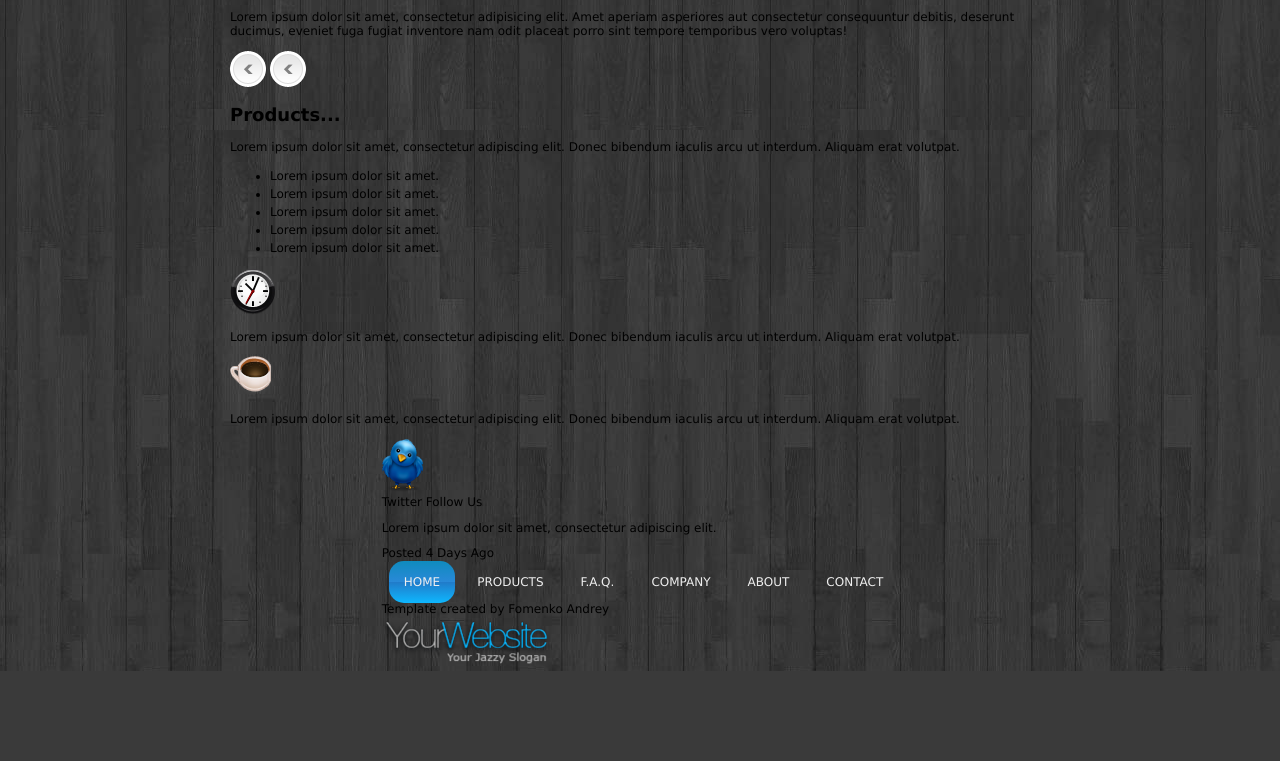
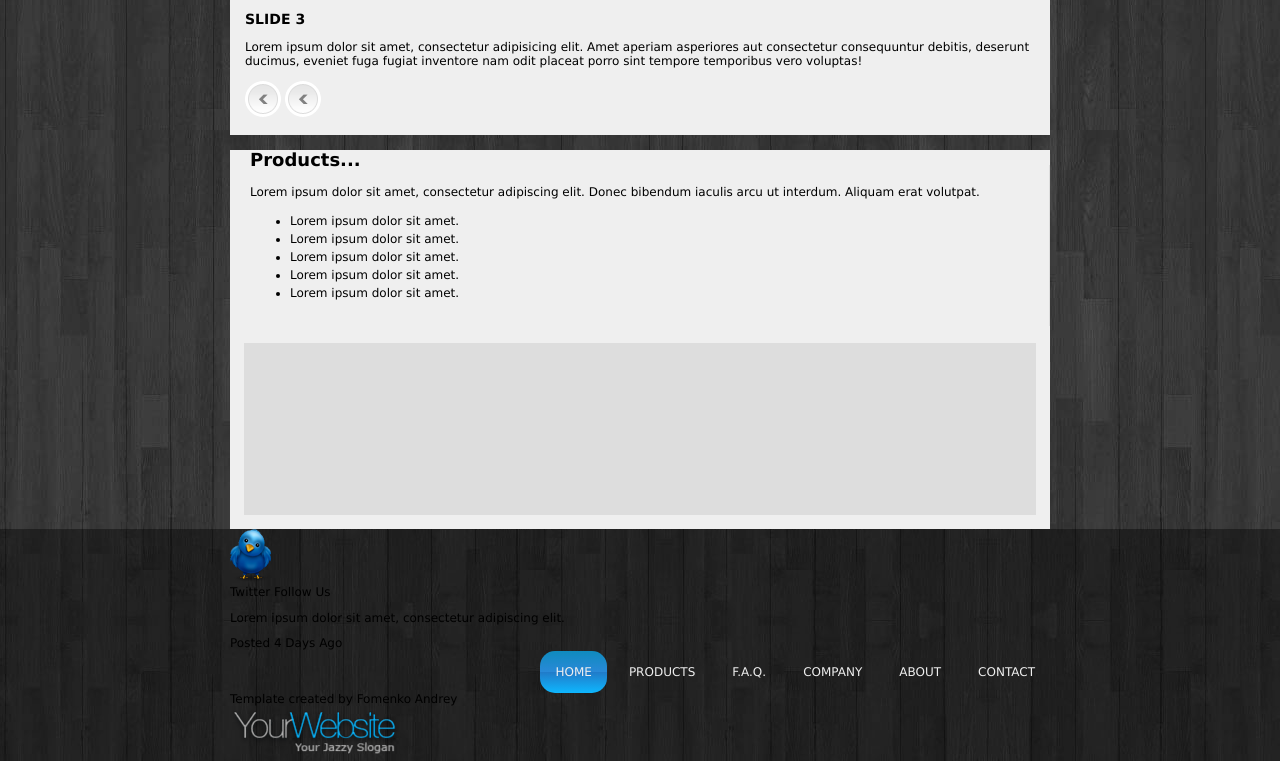
Before and after one commit to alexaandrievskaya/simple-template, a website: page index.html in a window 1280 px wide. Shown: the part 987-1748 px from the top of the page. Before the commit the page ends 1658 px from the top, so only its background shows below. Drawn offline with Linux system fonts and the light colour scheme.

Commit message:
UPD: added header, menu, container and footer section.

```diff
--- a/assets/scss/_bottom-sidebar.scss
+++ b/assets/scss/_bottom-sidebar.scss
@@ -0,0 +1,19 @@
+.bottom-sidebar {
+  position: relative;
+  display: flex;
+  flex: 1 0 100%;
+  padding: 15px;
+  background-color: $light-color;
+  flex-wrap: wrap;
+  order: 4;
+
+  &::before {
+    position: absolute;
+    top: 14px;
+    right: 14px;
+    bottom: 14px;
+    left: 14px;
+    content: "";
+    background-color: #dddddd;
+  }
+}
--- a/assets/scss/_carousel.scss
+++ b/assets/scss/_carousel.scss
@@ -0,0 +1,7 @@
+.carousel {
+  position: relative;
+  width: 100%;
+  padding: 15px;
+  background-color: $light-color;
+  order: 1;
+}
--- a/assets/scss/_footer.scss
+++ b/assets/scss/_footer.scss
@@ -0,0 +1,6 @@
+.footer {
+  display: flex;
+  width: 100%;
+  background-color: rgba(0, 0, 0, 0.4);
+  justify-content: center;
+}
--- a/assets/scss/_left-sidebar.scss
+++ b/assets/scss/_left-sidebar.scss
@@ -0,0 +1,19 @@
+.left-sidebar {
+  position: relative;
+  background-color: $light-color;
+
+  @include min-sm {
+    flex: 0 0 300px;
+    padding: 0 15px 15px 20px;
+    order: 2;
+  }
+
+  &::after {
+    position: absolute;
+    top: 15px;
+    right: 0;
+    height: 90%;
+    content: "";
+    border-right: 1px solid #dddddd;
+  }
+}
--- a/assets/scss/_main.scss
+++ b/assets/scss/_main.scss
@@ -0,0 +1,9 @@
+.main {
+  background-color: $light-color;
+
+  @include min-sm {
+    flex: 1 0 calc(100% - 300px);
+    padding: 0 20px 15px 15px;
+    order: 3;
+  }
+}
```
Also changed, not shown: assets/css/style.css.
